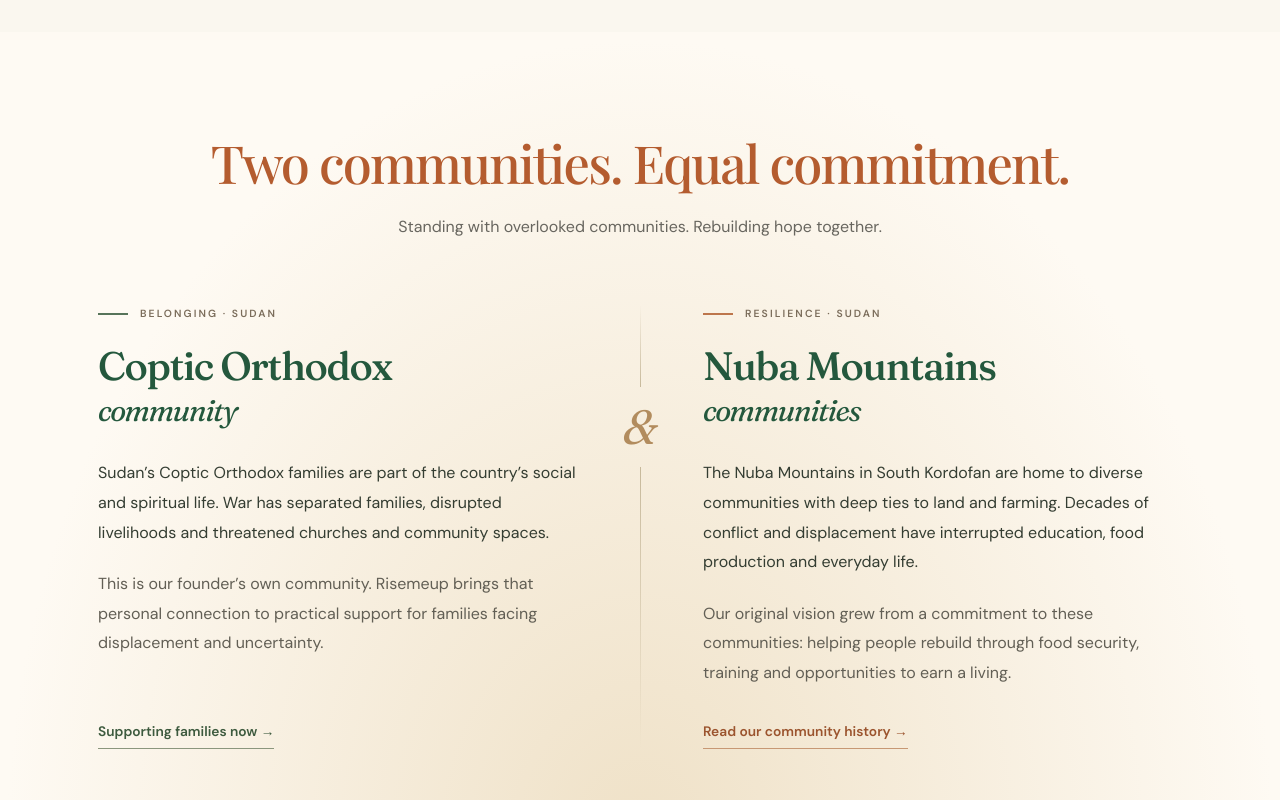
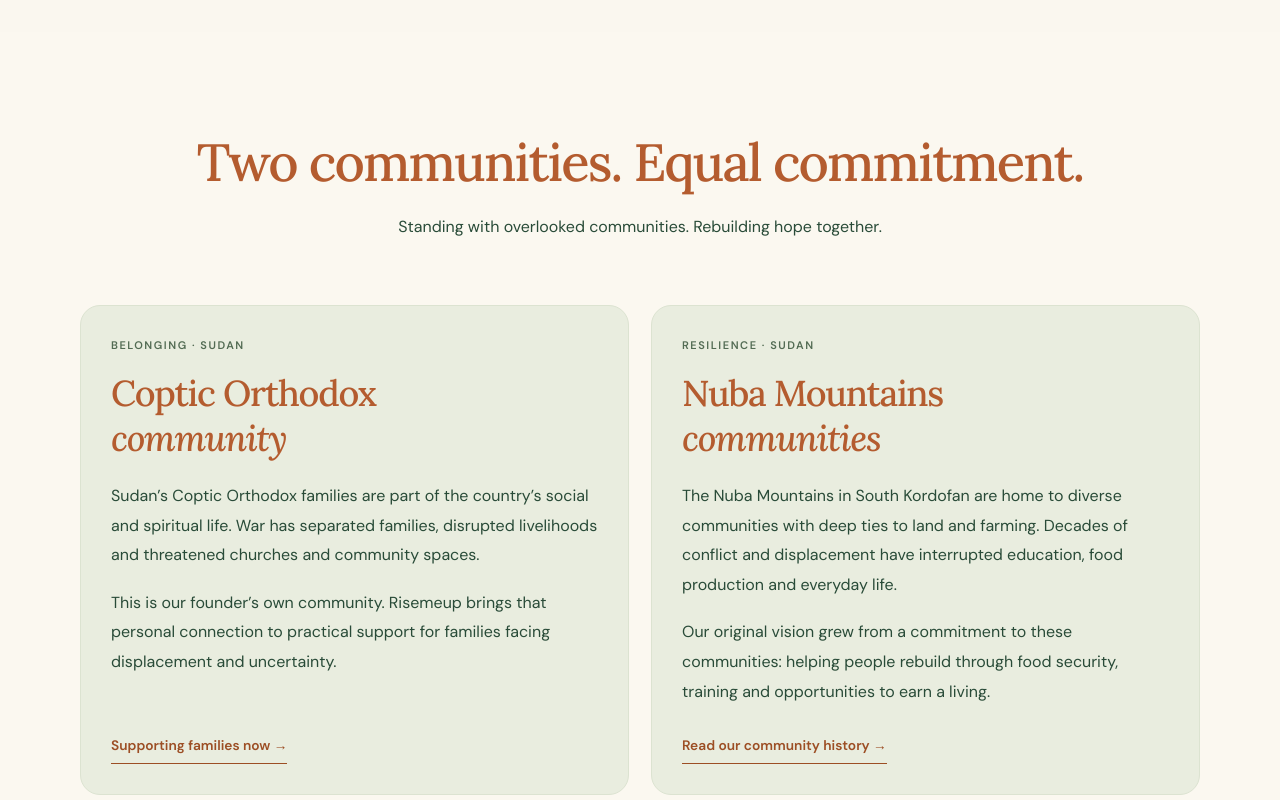
Before and after one commit to Hero988/RiseMeUp, a React (Vite) app: page / in a window 1280 px wide. Shown: the part 2160-2960 px from the top of the page. Built offline with nearby package versions, Linux system fonts and the light colour scheme; a web font is replaced by a local one.

Commit message:
Apply approved matching sage community boxes with orange Lora headings

```diff
--- a/public/homepage-theme.css
+++ b/public/homepage-theme.css
@@ -1122,3 +1122,21 @@
 /* Finish the light supporting-project section without a dark bottom band. */
 .home-page.warm-brand #virgin-mary-farm{padding-bottom:0}
 .home-page.warm-brand #virgin-mary-farm .mango-callout h3{text-decoration:none}
+
+/* Approved equal community cards: ivory surround, matching sage boxes and orange Lora headings. */
+.home-page.warm-brand #communities{background:#fbf8f0;color:#294b38}
+.home-page.warm-brand #communities .section-head h2{font-family:'Lora',Georgia,serif;color:#b45c2f}
+.home-page.warm-brand #communities .section-head>p{color:#294b38}
+.home-page.warm-brand #communities .community-stories{display:grid;grid-template-columns:repeat(2,minmax(0,1fr));gap:22px;max-width:1120px;align-items:stretch}
+.home-page.warm-brand #communities .community-connection{display:none}
+.home-page.warm-brand #communities .community-story{display:flex;flex-direction:column;min-width:0;background:#e9eddf;border:1px solid #dce3d1;border-radius:20px;padding:30px}
+.home-page.warm-brand #communities .community-location{color:#526b53;font-size:11px;letter-spacing:.14em;margin-bottom:16px}
+.home-page.warm-brand #communities .community-location::before{display:none;content:none}
+.home-page.warm-brand #communities .community-story h3{font:400 clamp(27px,3vw,36px)/1.25 'Lora',Georgia,serif;color:#b45c2f;margin:0 0 20px}
+.home-page.warm-brand #communities .community-story h3 span{font:italic 400 1em/1.25 'Lora',Georgia,serif;color:#b45c2f;margin:0}
+.home-page.warm-brand #communities .community-story p{font:400 16px/1.85 'DM Sans',sans-serif;color:#294b38;margin:0 0 18px}
+.home-page.warm-brand #communities .community-story .text-link{color:#9c4e24;border-bottom-color:#9c4e24;margin-top:auto}
+@media(max-width:650px){
+.home-page.warm-brand #communities .community-stories{grid-template-columns:1fr}
+.home-page.warm-brand #communities .community-story{padding:24px 22px}
+}
```
